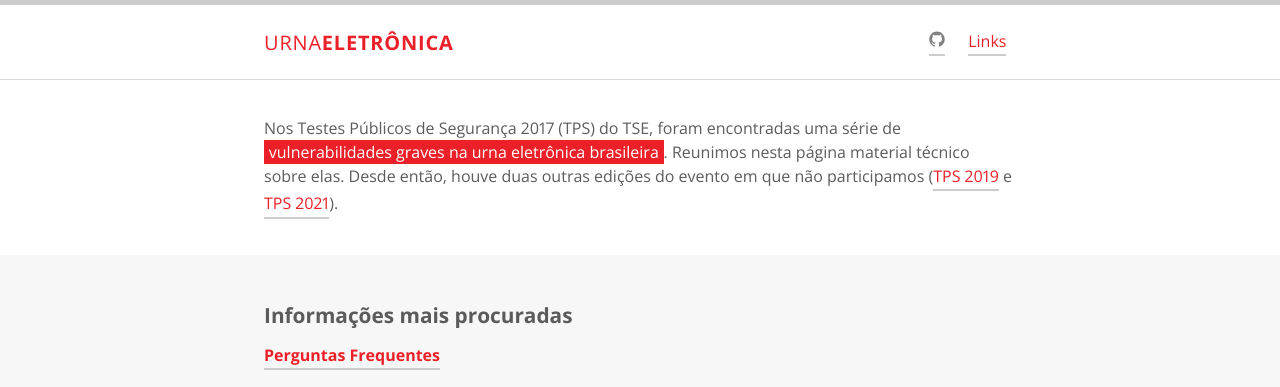
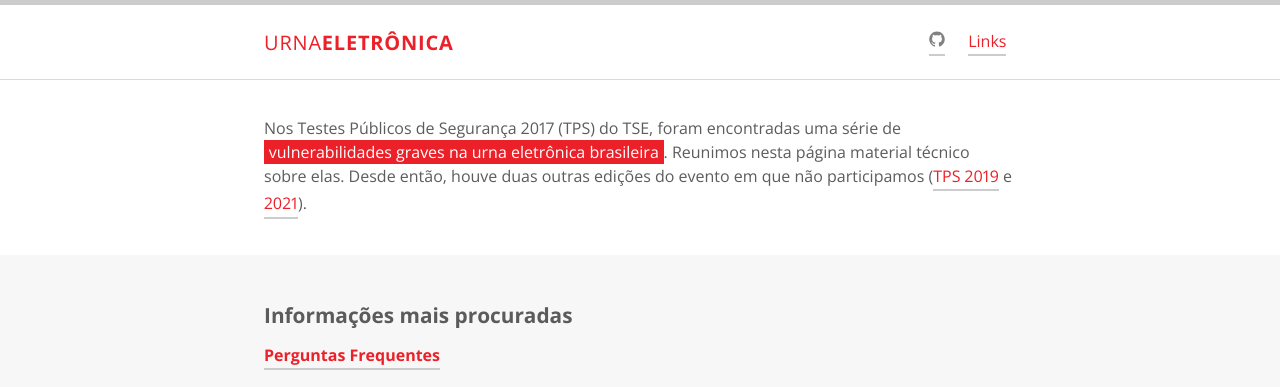
Before and after one commit to epicleet/urna-website, a Jekyll site: the page built from index.html, in a window 1280 px wide. Shown: the top 387 px of the page. Built offline with Jekyll 4.4.1, drawn with Linux system fonts in a browser that asks for light colours; the list of posts is cut into pages by our own code.

Commit message:
Atualizar cabecalho.

```diff
--- a/_includes/intro.html
+++ b/_includes/intro.html
@@ -1,5 +1,5 @@
 <section class="intro">
   <div class="container">
-    <p class="lead">Nos Testes Públicos de Segurança 2017 (TPS) do TSE, foram encontradas uma série de <strong class="author-name" itemprop="name">vulnerabilidades graves na urna eletrônica brasileira</strong>. Reunimos nesta página material técnico sobre elas. Desde então, houve duas outras edições do evento em que não participamos (<a href="https://www.justicaeleitoral.jus.br/tps/#ano-tps-2019">TPS 2019</a> e <a href="https://www.justicaeleitoral.jus.br/tps/">TPS 2021</a>).</p>
+    <p class="lead">Nos Testes Públicos de Segurança 2017 (TPS) do TSE, foram encontradas uma série de <strong class="author-name" itemprop="name">vulnerabilidades graves na urna eletrônica brasileira</strong>. Reunimos nesta página material técnico sobre elas. Desde então, houve duas outras edições do evento em que não participamos (<a href="https://www.justicaeleitoral.jus.br/tps/#ano-tps-2019">TPS 2019</a> e <a href="https://www.justicaeleitoral.jus.br/tps/">2021</a>).</p>
   </div>
 </section>
```
